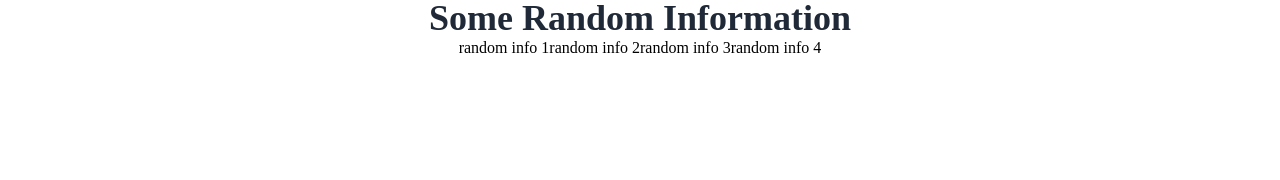
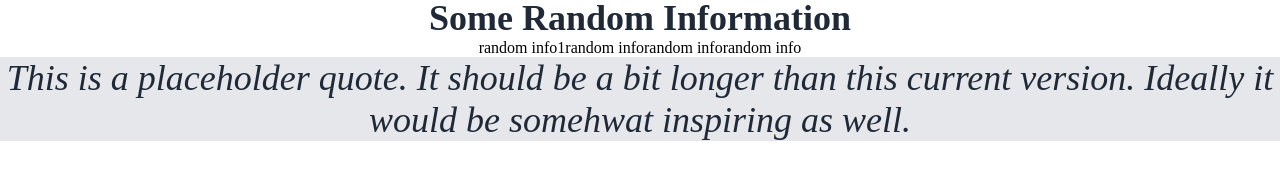
Before and after one commit to eric922/landing-page, a plain HTML site: page index.html in a window 1280 px wide. Shown: the part 266-446 px from the top of the page. Drawn offline with Linux system fonts and the light colour scheme.

Commit message:
Add files via upload
Finished quotation portion of the page.

```diff
--- a/index.html
+++ b/index.html
@@ -26,13 +26,22 @@
       <img src ="off" alt = "office meeting">
     </div>
 </div>
-<h2 id = "info"> Some Random Information</h2>
-<div class = "info-box">
+<div class = "info-section">
+  <h2 id = "info"> Some Random Information</h2>
+  <div class = "info-box">
 
-    <li> random info 1</li>
-    <li> random info 2</li>
-    <li> random info 3</li>
-    <li> random info 4</li>
+    <li> random info1<li>
+    <li> random info</li>
+    <li> random info</li>
+    <li> random info</li>
 </div>
+ </div>
+ <div id = "quote-portion">
+    <div id ="quote-text">
+        <p>This is a placeholder quote.
+         It should be a bit longer than this current version.
+         Ideally it would be somehwat inspiring as well.</p>
+    </div>
+ </div>
 </body>
 </html>
--- a/style.css
+++ b/style.css
@@ -59,7 +59,24 @@ header{
     color: #1F2937;
     text-align: center;
 }
+
 .info-box{
     display: flex;
     justify-content: center;
+    margin: 0;
 }
+#quote-portion{
+    background-color: #E5E7EB;
+    display: flex;
+    flex-wrap: wrap;
+    flex-shrink: 0;
+    justify-content: center;
+
+}
+#quote-text{
+    text-align: center;
+    flex-basis: 100%;
+    font-size: 36px;
+    color: #1f2937;
+    font-style: italic;
+}
```
